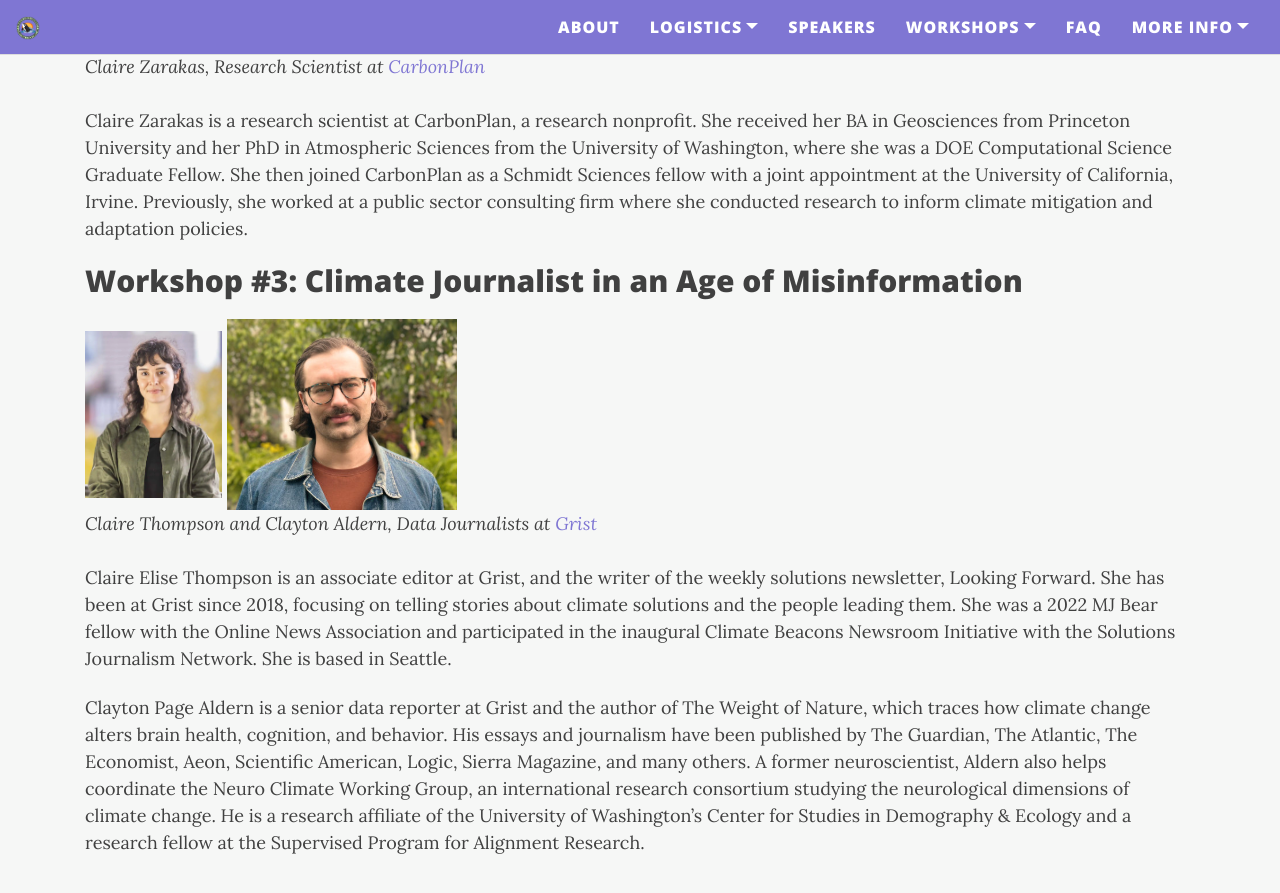
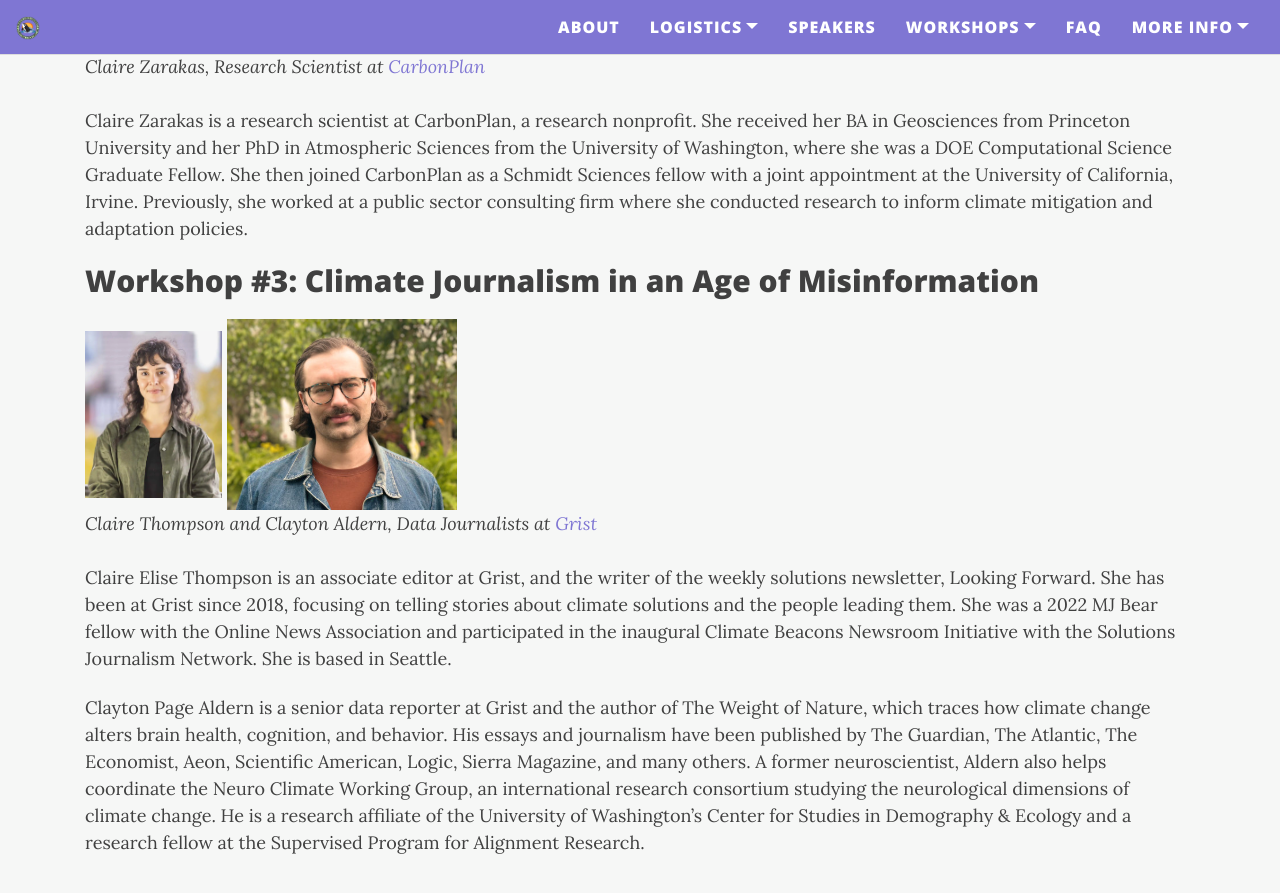
Before and after one commit to graduateclimateconference/graduateclimateconference.github.io, a Jekyll site: the page built from commpartners.md, in a window 1280 px wide and 900 px high, scrolled down 1274 px. Shown: the top 893 px of the window. Built offline with Jekyll 4.4.1, drawn with Linux system fonts in a browser that asks for light colours; nearby versions of some CDN libraries.

Commit message:
Update commpartners.md

```diff
--- a/commpartners.md
+++ b/commpartners.md
@@ -19,7 +19,7 @@
 <br><br>
 Claire Zarakas is a research scientist at CarbonPlan, a research nonprofit. She received her BA in Geosciences from Princeton University and her PhD in Atmospheric Sciences from the University of Washington, where she was a DOE Computational Science Graduate Fellow. She then joined CarbonPlan as a Schmidt Sciences fellow with a joint appointment at the University of California, Irvine. Previously, she worked at a public sector consulting firm where she conducted research to inform climate mitigation and adaptation policies.
 
-## Workshop #3: Climate Journalist in an Age of Misinformation
+## Workshop #3: Climate Journalism in an Age of Misinformation
 <img src="/assets/img/Workshop_3_1.png" alt="Claire Thompson"> <img src="/assets/img/Workshop_3_2.png" alt="Clayton Aldern">
 <br>
 <i> Claire Thompson and Clayton Aldern, Data Journalists at [Grist](https://grist.org/) </i>
```
